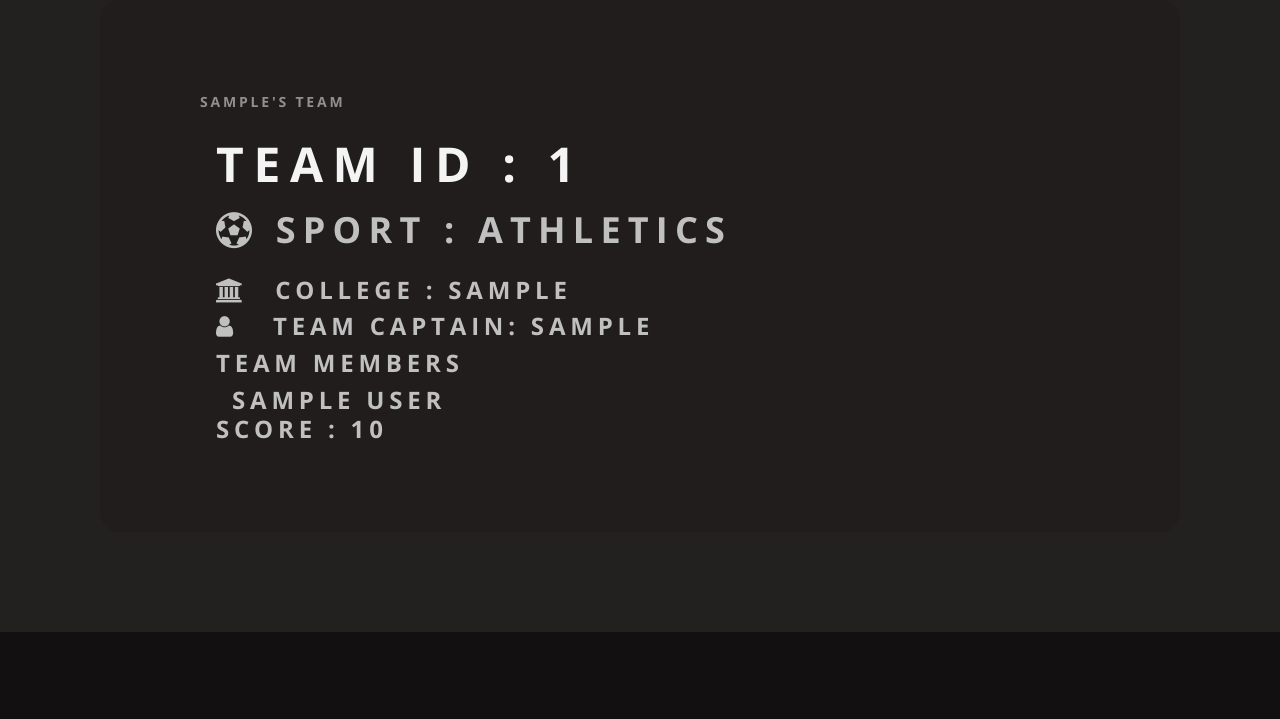
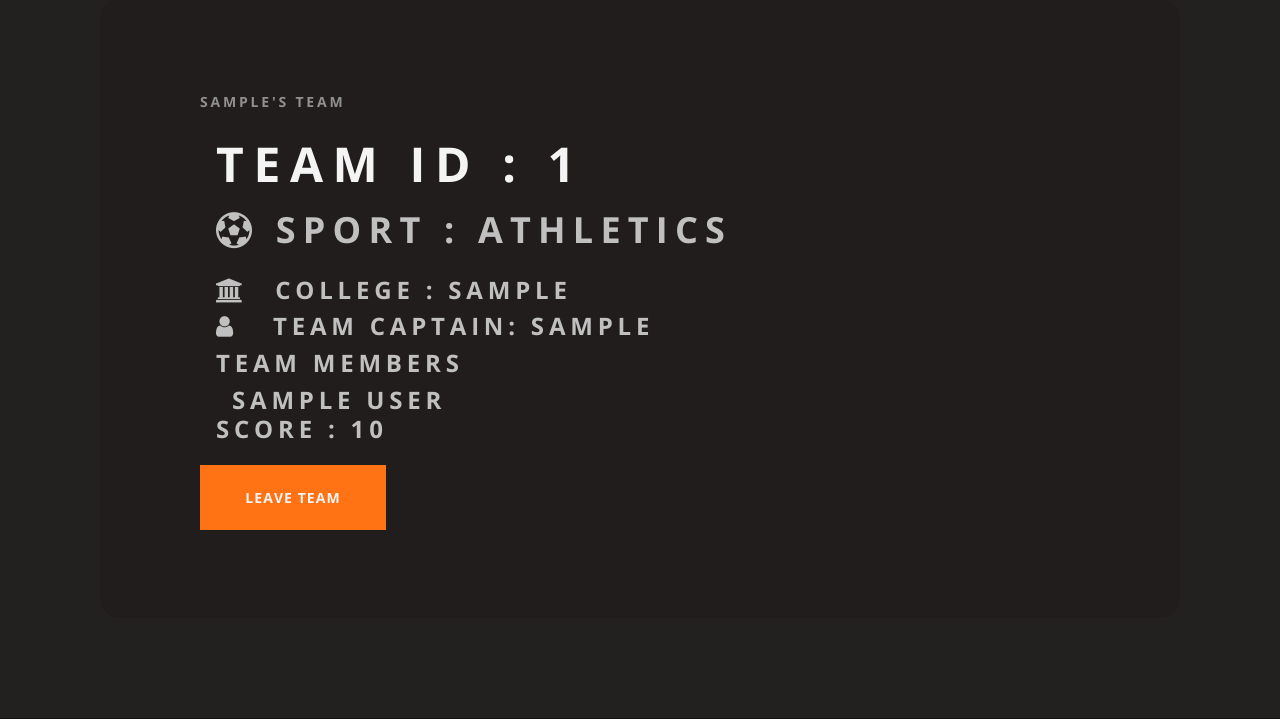
Before and after one commit to tanishqj2005/varchas, a Django app: page /account/myTeam in a window 1280 px wide. Shown: the part 89-808 px from the top of the page. Run offline with Django 3.2, Linux system fonts and the light colour scheme; a user stored in the database is signed in; tables that the repository leaves empty hold one stand-in row (values such as "Sample post"); some libraries are stand-ins or nearby versions.

Commit message:
leave team, fixed UI

```diff
--- a/accounts/urls.py
+++ b/accounts/urls.py
@@ -1,4 +1,4 @@
-from .views import RegisterView, DisplayProfile, joinTeam, DisplayTeam
+from .views import RegisterView, DisplayProfile, joinTeam, DisplayTeam, leaveTeam
 from django.urls import path
 from django.conf.urls import url
 
@@ -9,4 +9,5 @@ urlpatterns = [
     url(r'profile$', DisplayProfile, name='profile'),
     url(r'^myTeam$', DisplayTeam, name='myTeam'),
     url(r'joinTeam$', joinTeam, name='joinTeam'),
+    url(r'^leaveTeam$', leaveTeam, name='leaveTeam'),
 ]
--- a/accounts/views.py
+++ b/accounts/views.py
@@ -66,6 +66,17 @@ def DisplayTeam(request):
 
 
 @login_required(login_url="login")
+def leaveTeam(request):
+    user = get_object_or_404(UserProfile, user=request.user)
+    teamId = user.teamId
+    user.teamId = "NULL"
+    user.save()
+    team = get_object_or_404(TeamRegistration, teamId=teamId)
+    team.members.remove(user)
+    return redirect('main:home')
+
+
+@login_required(login_url="login")
 def joinTeam(request):
     user = request.user
     if request.method == 'POST':
--- a/templates/accounts/myTeam.html
+++ b/templates/accounts/myTeam.html
@@ -50,7 +50,8 @@
   animation-name: fadeInOut;
   animation-duration: 1s;
   animation-fill-mode:forwards;"><h3 style="color: #c0c0c0">Score : {{ profile_team.score }}</h3></div>
-      </div>
+      </div><br>
+      <div class="button"><a href="{% url 'accounts:leaveTeam' %}">Leave Team</a></div>
     </div>
   </div>
  <!-- Footer -->
--- a/templates/accounts/profile.html
+++ b/templates/accounts/profile.html
@@ -21,10 +21,10 @@
   animation-name: fadeInOut;
   animation-duration: 1s;
   animation-fill-mode:forwards;">College : {{ profile_user.college }}</h3></div>
-          <div class="section_subtitle" style="padding-top: 1vh;padding-left: 2vh"><h3 style="color: #c0c0c0;opacity: 0;
+          {% if profile_user.teamId != "NULL" %}<div class="section_subtitle" style="padding-top: 1vh;padding-left: 2vh"><h3 style="color: #c0c0c0;opacity: 0;
   animation-name: fadeInOut;
   animation-duration: 1s;
-  animation-fill-mode:forwards;">Addres : {{ profile_user.city }},{{ profile_user.get_state_display }}</h3></div>
+  animation-fill-mode:forwards;">Team : {{ profile_user.teamId }}</h3></div>{% endif %}
           <div class="section_subtitle" style="padding-top: 1vh;padding-left: 2vh"><h3 style="color: #c0c0c0;opacity: 0;
   animation-name: fadeInOut;
   animation-duration: 1s;
```
Also changed, not shown: registration/views.py (+5 -6 lines).
